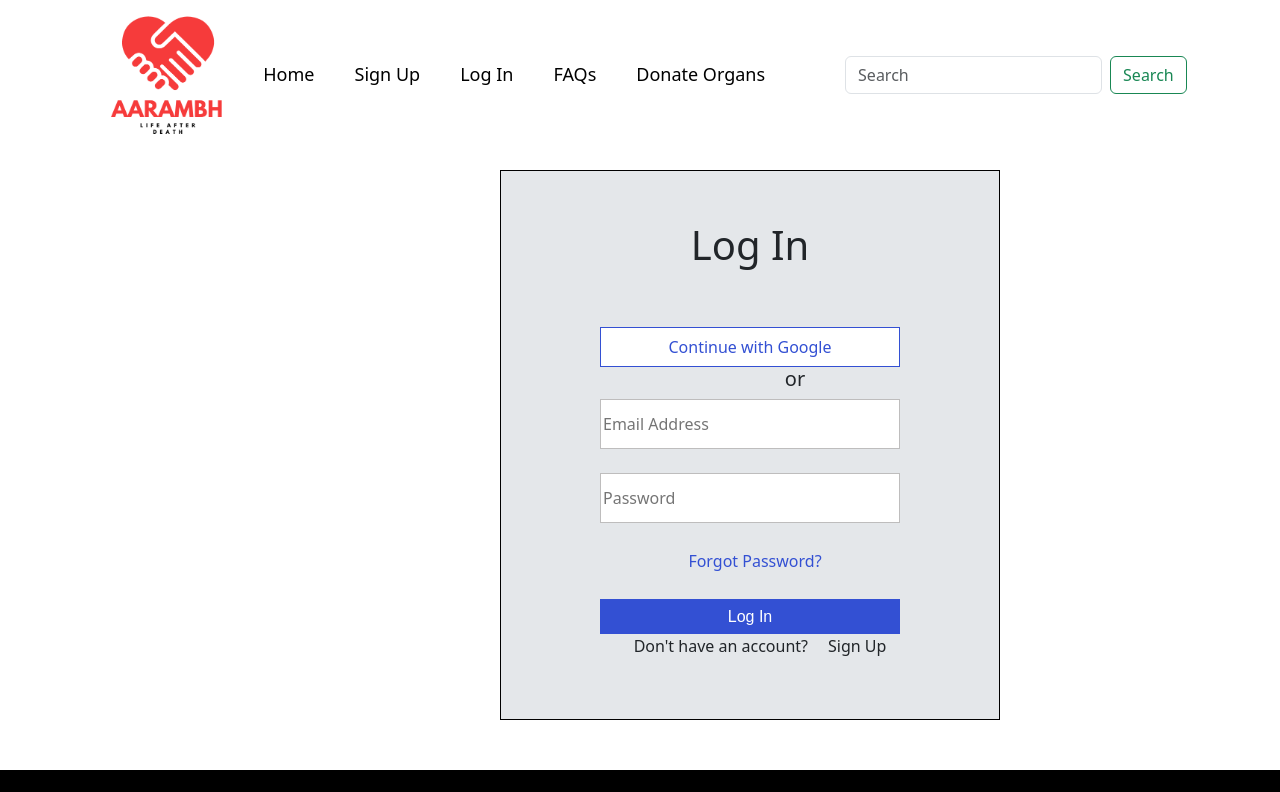
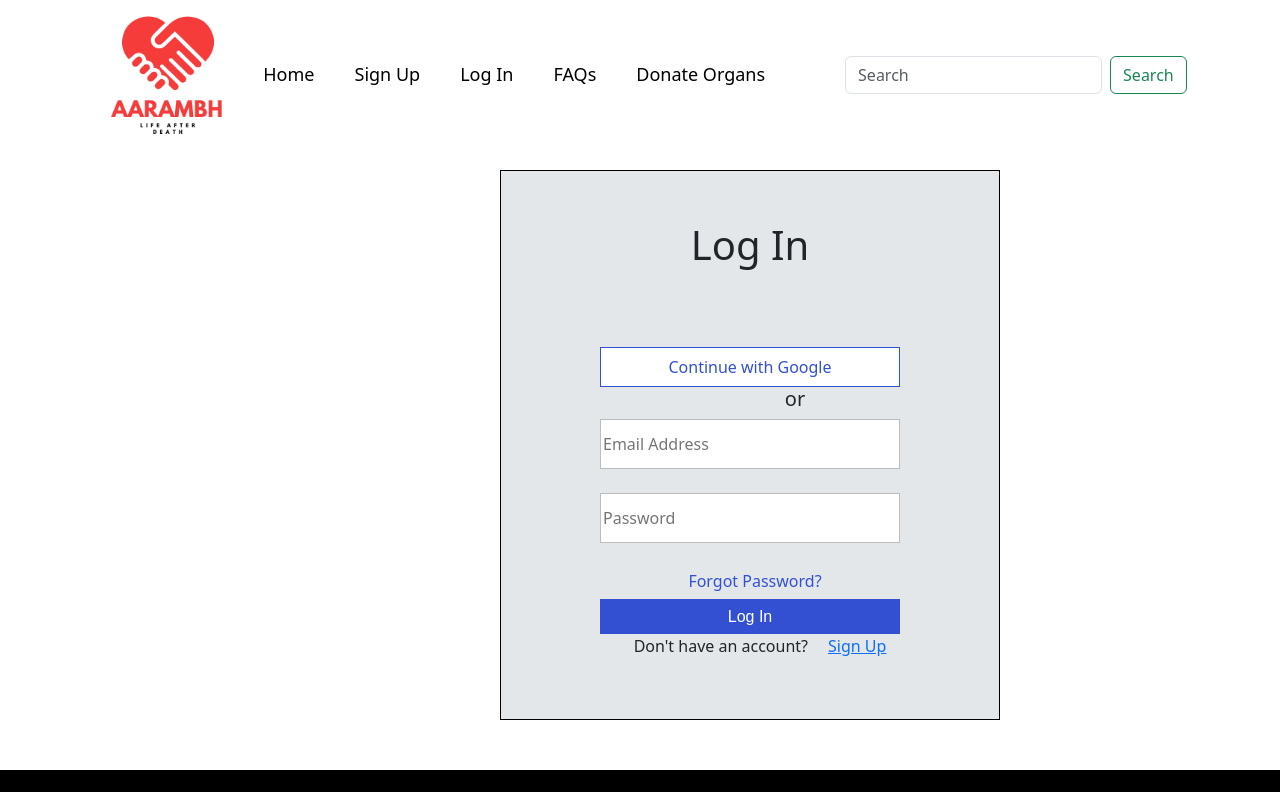
Before and after one commit to MahimaSBisen/AARAMBH, a React (Vite) app in the folder arambh/: page /log-in in a window 1280 px wide. Shown: the top 792 px of the page. Built offline with nearby package versions, Linux system fonts and the light colour scheme.

Commit message:
routes updated

```diff
--- a/arambh/src/App.css
+++ b/arambh/src/App.css
@@ -172,7 +172,7 @@ p{
 }
 
 .but1{
-  margin-top: 0px;
+  margin-top: 20px;
   height: 40px;
   width: 300px;
   background-color: white;
@@ -185,7 +185,7 @@ p{
 }
 
 .but2{
-  margin-top: 20px;
+  margin-top: 0px;
   height: 35px;
   width: 300px;
   background-color: #3350d3;
--- a/arambh/src/Pages/Login.jsx
+++ b/arambh/src/Pages/Login.jsx
@@ -1,5 +1,6 @@
 import Footer from "../Components/Footer";
 import Header from "../Components/Header";
+import { Link } from 'react-router-dom';
 function Login() {
   return <>
   {/* <Header></Header> */}
@@ -15,7 +16,7 @@ function Login() {
       <label className="checkB" for="checkbox">I agree to the Terms of service and Privacy Policy</label><br/> */}
      <h6 className="p3">Forgot Password?</h6>
       <button className="but2">Log In</button><br/>
-      <p className="p2">Don't have an account?</p><p className="p2" >Sign Up </p>
+      <p className="p2">Don't have an account?</p><Link to='/sign-up'><p className="p2">Sign Up </p></Link>
 
 
   </div>
--- a/arambh/src/Pages/SignUp.jsx
+++ b/arambh/src/Pages/SignUp.jsx
@@ -10,6 +10,7 @@ const SignUp = () => {
   {/* <Header></Header> */}
 
   <div className="signupDIV">
+  {/* <h1 className="logH">Sign Up</h1> */}
       <button className="but1">Continue with Google</button>
       <h5 className="p1">or</h5>
       <input className="uinput" type="text" id="username" name="username" placeholder="Username" required/><br/><br/>
```
